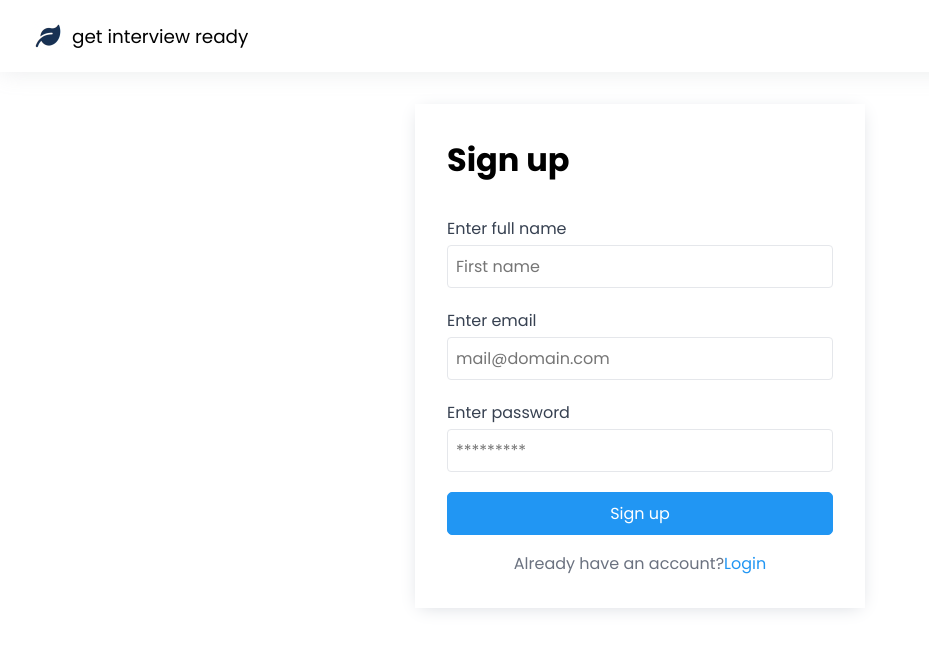
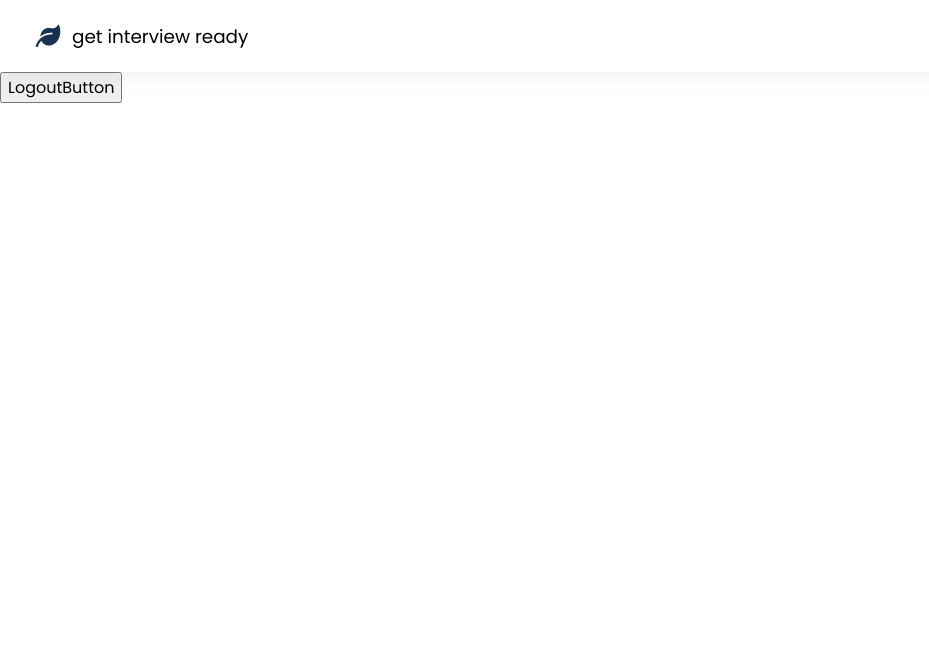
Before and after one commit to siddhigate/get-interview-ready-frontend, a React (Create React App) app: page / in a window 1280 px wide. Shown: the top 650 px of the page, without its empty margins (0-929 px from the left). Built offline with nearby package versions, Linux system fonts and the light colour scheme.

Commit message:
feat: auth context, logout

```diff
--- a/src/App.js
+++ b/src/App.js
@@ -1,9 +1,14 @@
 import NavLayoutExample from "./examples/NavLayoutExample";
+import { AuthContextProvider } from "./features/authentication/contexts/AuthContext";
 import Login from "./pages/authentication/Login";
 import Signup from "./pages/authentication/Signup";
 
 function App() {
-  return <div className="App"><Signup/></div>;
+  return <div className="App">
+    <AuthContextProvider>
+    <NavLayoutExample/>
+    </AuthContextProvider>
+    </div>;
 }
 
 export default App;
--- a/src/examples/NavLayoutExample.jsx
+++ b/src/examples/NavLayoutExample.jsx
@@ -1,12 +1,13 @@
-import React from 'react'
-import NavLayout from '../layouts/NavLayout'
+import React from "react";
+import LogoutButton from "../features/authentication/components/LogoutButton";
+import NavLayout from "../layouts/NavLayout";
 
 const NavLayoutExample = () => {
   return (
     <NavLayout>
-        HEllo world
+      <LogoutButton/>
     </NavLayout>
-  )
-}
+  );
+};
 
-export default NavLayoutExample
+export default NavLayoutExample;
--- a/src/features/authentication/components/LoginForm.jsx
+++ b/src/features/authentication/components/LoginForm.jsx
@@ -1,10 +1,17 @@
 import React from "react";
+import { useAuth } from "../contexts/AuthContext";
 import { loginService } from "../services/loginService";
 
 const LoginForm = () => {
+  const { setAuth } = useAuth();
+
   async function login(user) {
-    const res = await loginService(user);
-    console.log(res);
+    try {
+      const res = await loginService(user);
+      setAuth({ token: res.data.token, isAuth: true });
+    } catch (err) {
+      console.log(err);
+    }
   }
 
   const submitHandler = (e) => {
--- /dev/null
+++ b/src/features/authentication/components/LogoutButton.jsx
@@ -0,0 +1,20 @@
+import React from "react";
+import { useAuth } from "../contexts/AuthContext";
+import { logoutService } from "../services/logoutService";
+
+const LogoutButton = () => {
+  const { setAuth } = useAuth();
+
+  async function logout() {
+    try {
+      const res = await logoutService();
+      setAuth({ token: "", isAuth: false });
+    } catch (err) {
+      console.log(err);
+    }
+  }
+
+  return <button onClick={logout}>LogoutButton</button>;
+};
+
+export default LogoutButton;
--- a/src/features/authentication/components/SignupForm.jsx
+++ b/src/features/authentication/components/SignupForm.jsx
@@ -1,11 +1,17 @@
 import React, { useEffect } from "react";
+import { useAuth } from "../contexts/AuthContext";
 import { signupService } from "../services/signupService";
 
 const SignupForm = () => {
+  const { setAuth } = useAuth();
 
   async function signup(user) {
-    const res = await signupService(user);
-    console.log(res);
+    try {
+      const res = await signupService(user);
+      setAuth({ token: res.data.token, isAuth: true });
+    } catch (err) {
+      console.log(err);
+    }
   }
 
   const submitHandler = (e) => {
--- /dev/null
+++ b/src/features/authentication/contexts/AuthContext.js
@@ -0,0 +1,24 @@
+import { createContext, useContext, useState } from "react";
+
+const AuthContext = createContext();
+
+const useAuth = () => useContext(AuthContext);
+
+const AuthContextProvider = ({ children }) => {
+  const [auth, setAuth] = useState(() => {
+    const token = localStorage.getItem("token");
+
+    if (token) return { token, isAuth: true };
+
+    return { token: "", isAuth: false };
+  });
+
+  console.log(auth)
+  return (
+    <AuthContext.Provider value={{ auth, setAuth }}>
+      {children}
+    </AuthContext.Provider>
+  );
+};
+
+export { useAuth, AuthContextProvider };
--- /dev/null
+++ b/src/features/authentication/services/logoutService.js
@@ -0,0 +1,9 @@
+import axios from "axios";
+import { API_URL } from "../../../constants/api";
+
+export const logoutService = async (email, password) => {
+  return await axios.get(`https://e1bf3730-5e58-45bc-9a4c-114e48c47ea7.mock.pstmn.io/login`, {
+    email,
+    password,
+  });
+};
```
